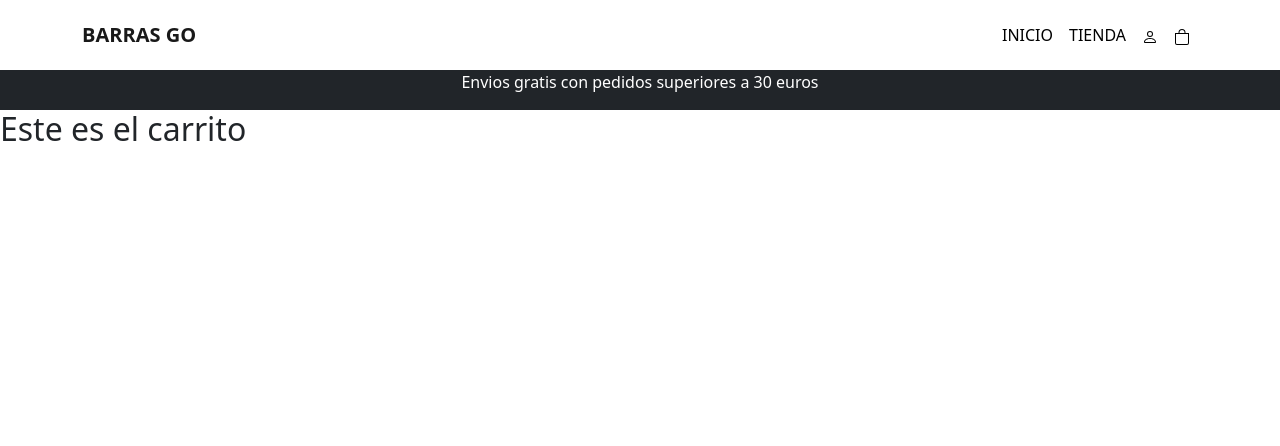
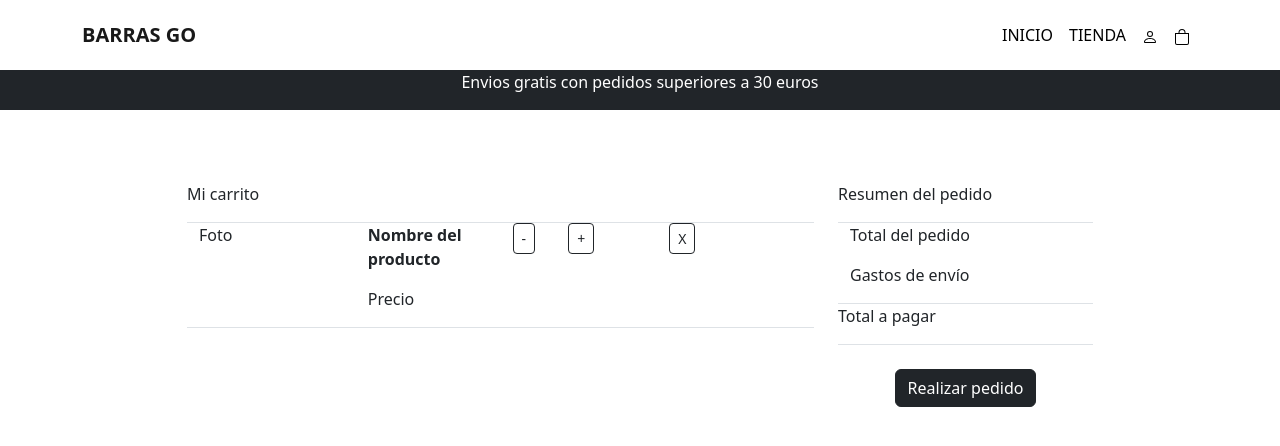
Before and after one commit to mariasanguesa/react_app, a React (Create React App) app: page /carrito in a window 1280 px wide. Shown: the top 446 px of the page. Built offline with nearby package versions, Linux system fonts and the light colour scheme.

Commit message:
Design first shopping cart layout

```diff
--- a/src/Pages/Carrito.js
+++ b/src/Pages/Carrito.js
@@ -1,7 +1,79 @@
+import Col from "react-bootstrap/esm/Col";
+import Container from 'react-bootstrap/Container';
+import Row from 'react-bootstrap/Row';
+import Button from 'react-bootstrap/Button';
+import { useState } from "react";
+
 const Carrito = () => {
+
+
     return (
         <>
-            <h2>Este es el carrito</h2>
+            <br></br>
+            <br></br>
+            <br></br>
+
+            <Container className="gap-3">
+                <Row className="justify-content-md-center  mx-auto" >
+                    <Col md={7}>
+                        <div className="border-bottom">
+                            <p>Mi carrito</p>
+                        </div>
+                        <div >
+                            <Container className="border-bottom">
+                                <Row>
+                                    <Col>
+                                        <p>Foto</p>
+                                    </Col>
+                                    <Col>
+                                        <Container>
+                                            <Row>
+                                                <p><b>Nombre del producto</b></p>
+                                            </Row>
+                                            <Row>
+                                                <p>Precio</p>
+                                            </Row>
+                                        </Container>
+                                    </Col>
+                                    <Col>
+                                        <Button size="sm" variant="outline-dark">-</Button>
+                                        <input className="border-0 w-25 text-center"></input>
+                                        <Button size="sm" variant="outline-dark">+</Button>
+                                    </Col>
+                                    <Col>
+                                        <Button size="sm" variant="outline-dark">X</Button>
+
+                                    </Col>
+                                </Row>
+                            </Container >
+
+                        </div>
+
+                    </Col>
+                    <Col md={3}>
+                        <div className="border-bottom">
+                            <p >Resumen del pedido</p>
+                        </div>
+                        <div className="border-bottom">
+                            <Container>
+                                <Row>
+                                    <p>Total del pedido</p>
+                                </Row>
+                                <Row>
+                                    <p>Gastos de envío</p>
+                                </Row>
+                            </Container>
+                        </div>
+                        <div className="border-bottom">
+                            <p>Total a pagar</p>
+                        </div>
+                        <br></br>
+                        <div className="text-center align-items-center justify-content-center">
+                            <Button variant="dark">Realizar pedido</Button>
+                        </div>
+                    </Col>
+                </Row>
+            </Container>
         </>
     )
 }
```
